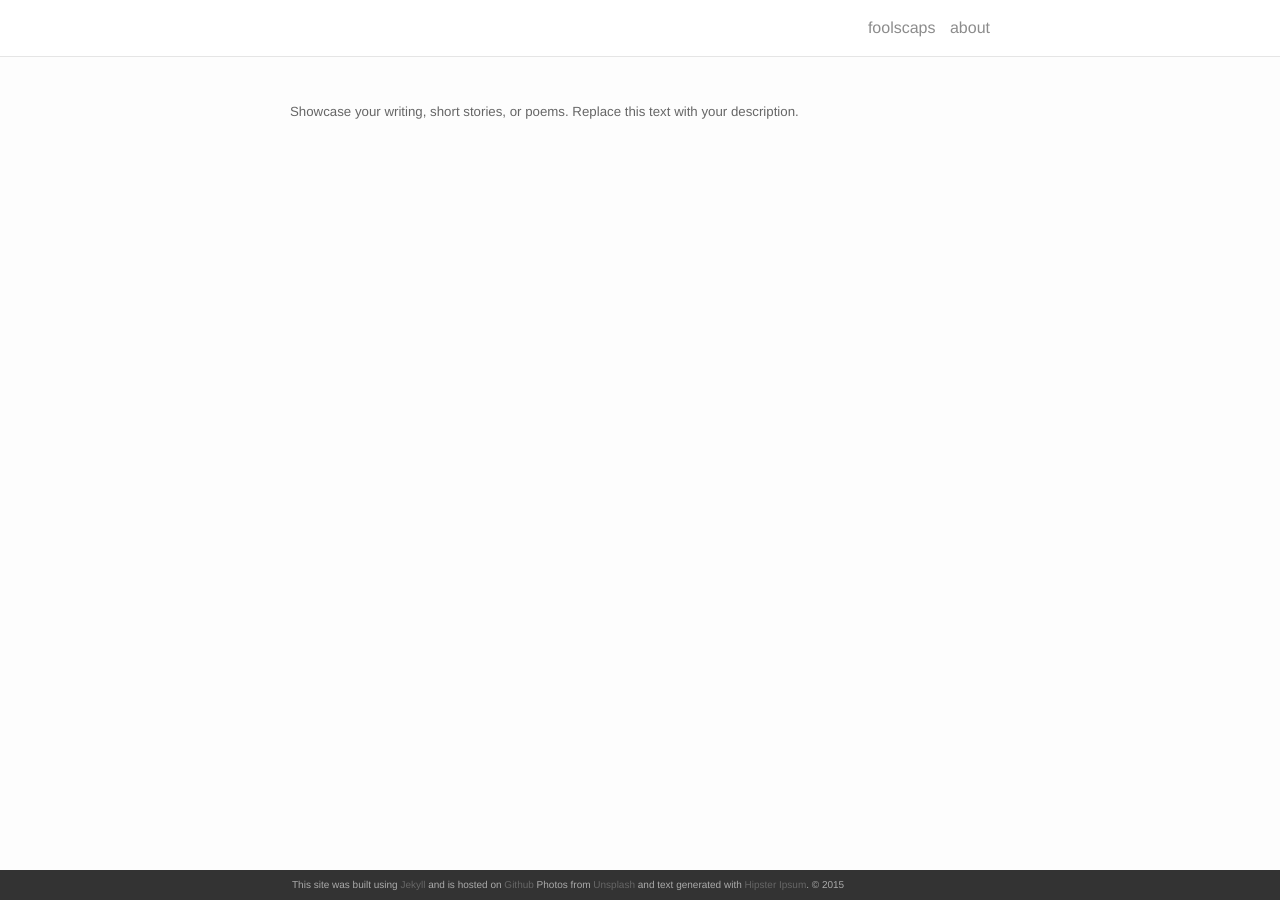
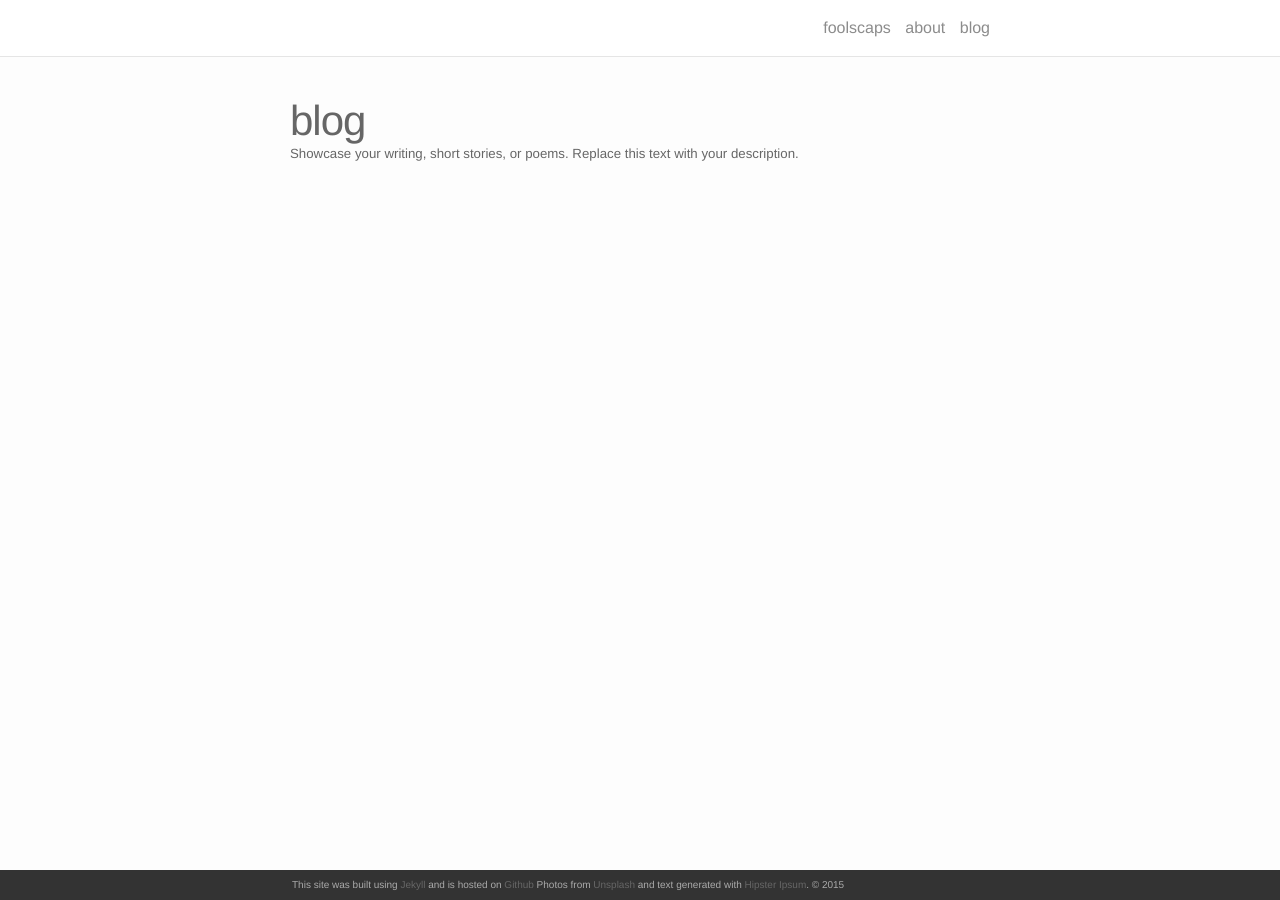
Before and after one commit to foolscaps/foolscaps.github.io, a Jekyll site: the page built from blog.md, in a window 1280 px wide. Built offline with Jekyll 4.4.1, drawn with Linux system fonts in a browser that asks for light colours; nearby versions of some CDN libraries.

Commit message:
Update blog.md

```diff
--- a/blog.md
+++ b/blog.md
@@ -1,7 +1,7 @@
 ---
 layout: page
 permalink: /blog/
-title: #blog
+title: blog
 description: Showcase your writing, short stories, or poems. Replace this text with your description.
 ---
 
@@ -9,7 +9,7 @@
     {% for post in paginator.posts %}
       <li>
         <h2><a class="post-title" href="{{ post.url | prepend: site.baseurl }}">{{ post.title }}</a></h2>
-        <p class="post-meta">{{ post.date | date: '%B %-d, %Y — %H:%M' }}</p>
+        <p class="post-meta">{{ post.date | date: '%B %-d, %Y' }}</p>
         <p>{{ post.description }}</p>
         <br/>
         <hr/>
```
